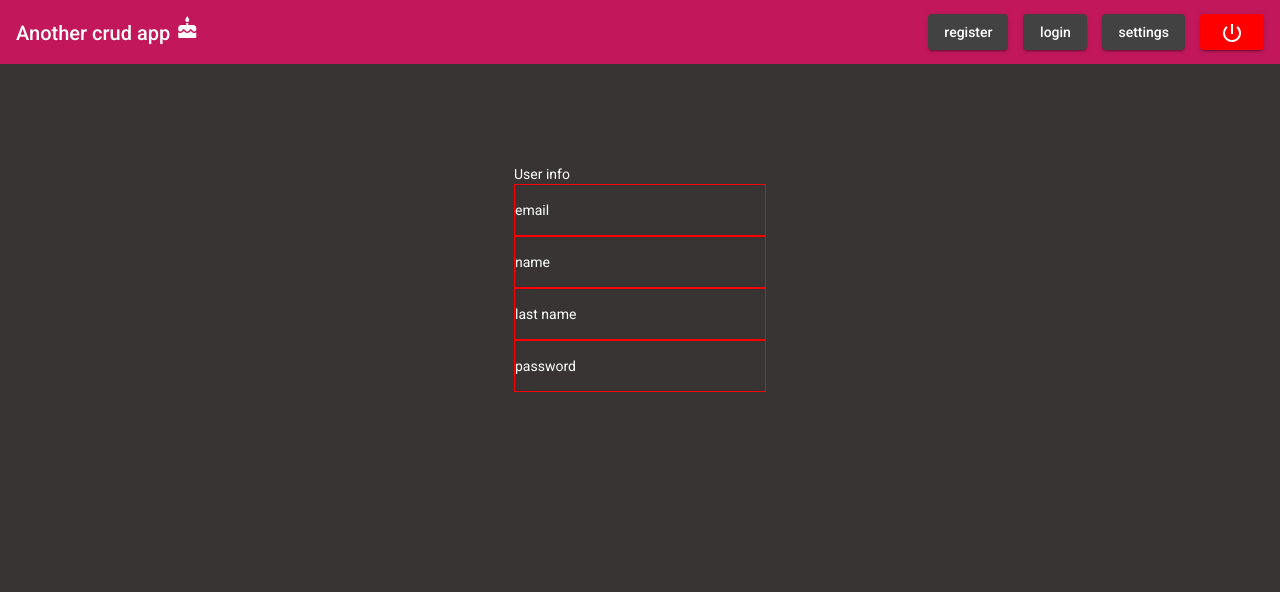
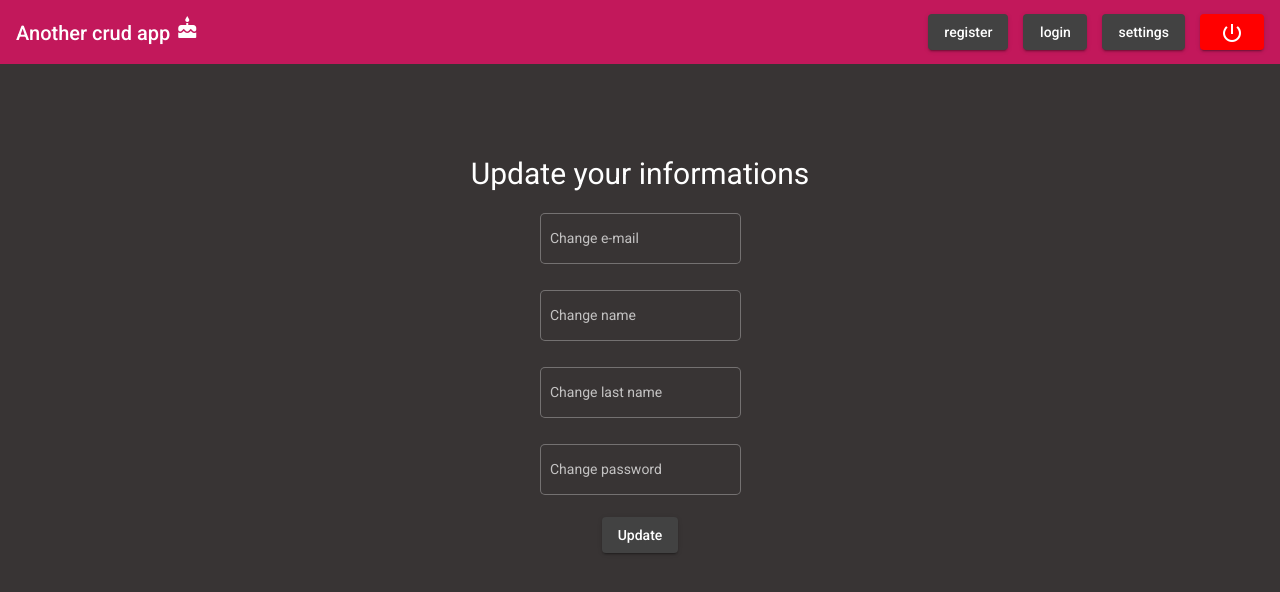
Before and after one commit to oDs1337/register-login-crud, an Angular app: page /settings in a window 1280 px wide. Shown: the top 592 px of the page. Built offline with nearby package versions, Linux system fonts and the light colour scheme.

Commit message:
working fetching current's user data

```diff
--- a/src/app/app.module.ts
+++ b/src/app/app.module.ts
@@ -15,6 +15,7 @@ import { MatFormFieldModule } from '@angular/material/form-field';
 import { MatButtonModule } from '@angular/material/button';
 import { FormsModule, ReactiveFormsModule } from '@angular/forms';
 import { MatInputModule } from '@angular/material/input';
+import { MatSlideToggleModule } from '@angular/material/slide-toggle';
 
 import { HttpClientModule } from '@angular/common/http';
 
@@ -39,6 +40,7 @@ import { HttpClientModule } from '@angular/common/http';
     MatFormFieldModule,
     MatInputModule,
     HttpClientModule,
+    MatSlideToggleModule,
   ],
   providers: [],
   bootstrap: [AppComponent]
--- a/src/app/register/register.component.css
+++ b/src/app/register/register.component.css
@@ -1,6 +1,3 @@
-body{
-  background-color: black;
-}
 .formContainer{
   margin-top: 100px;
   display: flex;
--- a/src/app/services/accounts.service.ts
+++ b/src/app/services/accounts.service.ts
@@ -9,7 +9,7 @@ import { Injectable } from '@angular/core';
 export class AccountsService {
 
   #users: Account[] = [];
-  #currentUserInfo: Observable<Account> = new Observable();
+  #currentUserInfo!: Account;
   #databaseUrl = "https://register-login-crud-default-rtdb.europe-west1.firebasedatabase.app/registeredUsers.json";
 
   constructor(private http: HttpClient) { }
@@ -23,10 +23,15 @@ export class AccountsService {
         });
   }
 
+  updateUser(updateData: Account){
+    console.log(this.#currentUserInfo);
+  }
+
   loginUser(email: string, password: string){
     this.#users.forEach(user => {
       if(email === user.email && password === user.password){
         console.log("logged in");
+        this.#currentUserInfo = user;
       }
     })
   }
@@ -48,4 +53,5 @@ export class AccountsService {
   getCurrentUserInfo(){
     return this.#currentUserInfo;
   }
+
 }
--- a/src/app/settings/settings.component.css
+++ b/src/app/settings/settings.component.css
@@ -1,13 +1,15 @@
-.info{
+.form{
   margin-top: 100px;
   display: flex;
+  align-items: center;
   flex-direction: column;
   color: white;
 }
-.info_container{
-  width: 250px;
-  height: 50px;
+.form_title{
+  font-size: 30px;
+  margin-bottom: 25px;
+}
+.form_title, .submit{
   display: flex;
-  align-items: center;
-  border: 1px solid red;
+  justify-content: center;
 }
--- a/src/app/settings/settings.component.html
+++ b/src/app/settings/settings.component.html
@@ -1,20 +1,53 @@
-<div class="info">
-  <div class="info_title">
-    <span>User info</span>
+<div class="form">
+  <div class="form_title">
+    <span>Update your informations</span>
   </div>
+  <form [formGroup]="manageForm" (ngSubmit)="onSubmit(manageForm.value)">
+    <div class="form_email">
+      <mat-form-field appearance="outline">
+        <mat-label>Change e-mail</mat-label>
+        <input matInput [formControl]="email">
+        <mat-error *ngIf="email?.invalid">
+          <mat-hint>
+            <span>Your e-mail is incorrect</span>
+          </mat-hint>
+        </mat-error>
+      </mat-form-field>
+    </div>
+    <div class="form_name">
+      <mat-form-field appearance="outline">
+        <mat-label>Change name</mat-label>
+        <input matInput [formControl]="name">
+        <mat-error *ngIf="name?.invalid">
+          <mat-hint>
+            <span>Your name is incorrect</span>
+          </mat-hint>
+        </mat-error>
+      </mat-form-field>
+    </div>
+    <div class="form_lastName">
+      <mat-form-field appearance="outline">
+        <mat-label>Change last name</mat-label>
+        <input matInput [formControl]="lastName">
+        <mat-error *ngIf="lastName?.invalid">
+          <mat-hint>
+            <span>Your last name is incorrect</span>
+          </mat-hint>
+        </mat-error>
+      </mat-form-field>
+    </div>
+    <div class="form_password">
+      <mat-form-field appearance="outline">
+        <mat-label>Change password</mat-label>
+        <input matInput type="password" [formControl]="password">
+        <mat-error *ngIf="password?.invalid">
+          <mat-hint>Your password is incorrect</mat-hint>
+        </mat-error>
+      </mat-form-field>
+    </div>
+    <div class="submit">
+      <button mat-raised-button type="submit" [disabled]="manageForm.invalid">Update</button>
+    </div>
 
-  <div class="info_container info-email">
-    <span>email</span>
-  </div>
-  <div class="info_container info-name">
-    <span>name</span>
-  </div>
-  <div class="info_container info-lastName">
-    <span>last name</span>
-  </div>
-  <div class="info_container info-password">
-    <span>password</span>
-  </div>
-
+  </form>
 </div>
-<!-- trzeba zrobic formularz -->
--- a/src/app/settings/settings.component.ts
+++ b/src/app/settings/settings.component.ts
@@ -1,4 +1,7 @@
+import { AccountsService } from '../services/accounts.service';
+import { FormBuilder, FormGroup, Validators, FormControl } from '@angular/forms';
 import { Component, OnInit } from '@angular/core';
+import { Account } from '../account';
 
 @Component({
   selector: 'app-settings',
@@ -7,9 +10,52 @@ import { Component, OnInit } from '@angular/core';
 })
 export class SettingsComponent implements OnInit {
 
-  constructor() { }
+  constructor(private fb: FormBuilder, private accountService: AccountsService) { }
+
+  isEmailDisabled = false;
+  manageForm!: FormGroup;
 
   ngOnInit(): void {
+    this.manageForm = this.fb.group({
+      email: ['',[
+        Validators.email
+      ]],
+      name:['',[
+        Validators.minLength(3),
+        Validators.maxLength(9),
+      ]],
+      lastName:['',[
+        Validators.minLength(3),
+        Validators.maxLength(9),
+      ]],
+      password:['',[
+        Validators.minLength(3),
+        Validators.maxLength(9),
+      ]],
+
+    })
+  }
+
+  get email(){
+    return this.manageForm.get('email') as FormControl;
+  }
+
+  get name(){
+    return this.manageForm.get('name') as FormControl;
+  }
+
+  get lastName(){
+    return this.manageForm.get('lastName') as FormControl;
+  }
+
+  get password(){
+    return this.manageForm.get('password') as FormControl;
+  }
+
+  onSubmit(userData: Account){
+    this.accountService.fetchData();
+    this.accountService.updateUser(userData);
+    console.log(userData);
   }
 
 }
```
